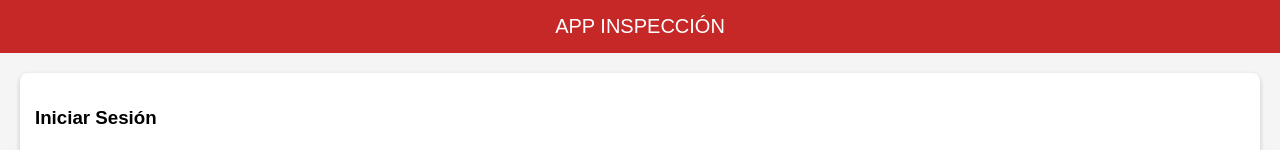
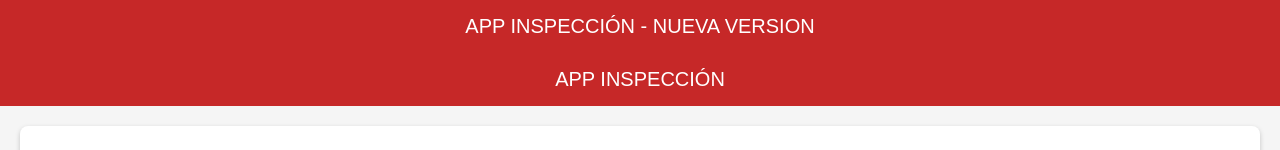
Before and after one commit to floridabomberos-svg/inspeccion-bomberos, a plain HTML site: page index.html in a window 1280 px wide. Shown: the top 150 px of the page. Drawn offline with Linux system fonts and the light colour scheme.

Commit message:
Update index.html

```diff
--- a/index.html
+++ b/index.html
@@ -1,3 +1,4 @@
+<header>APP INSPECCIÓN - NUEVA VERSION</header>
 <!DOCTYPE html>
 <html lang="es">
 <head>
```
